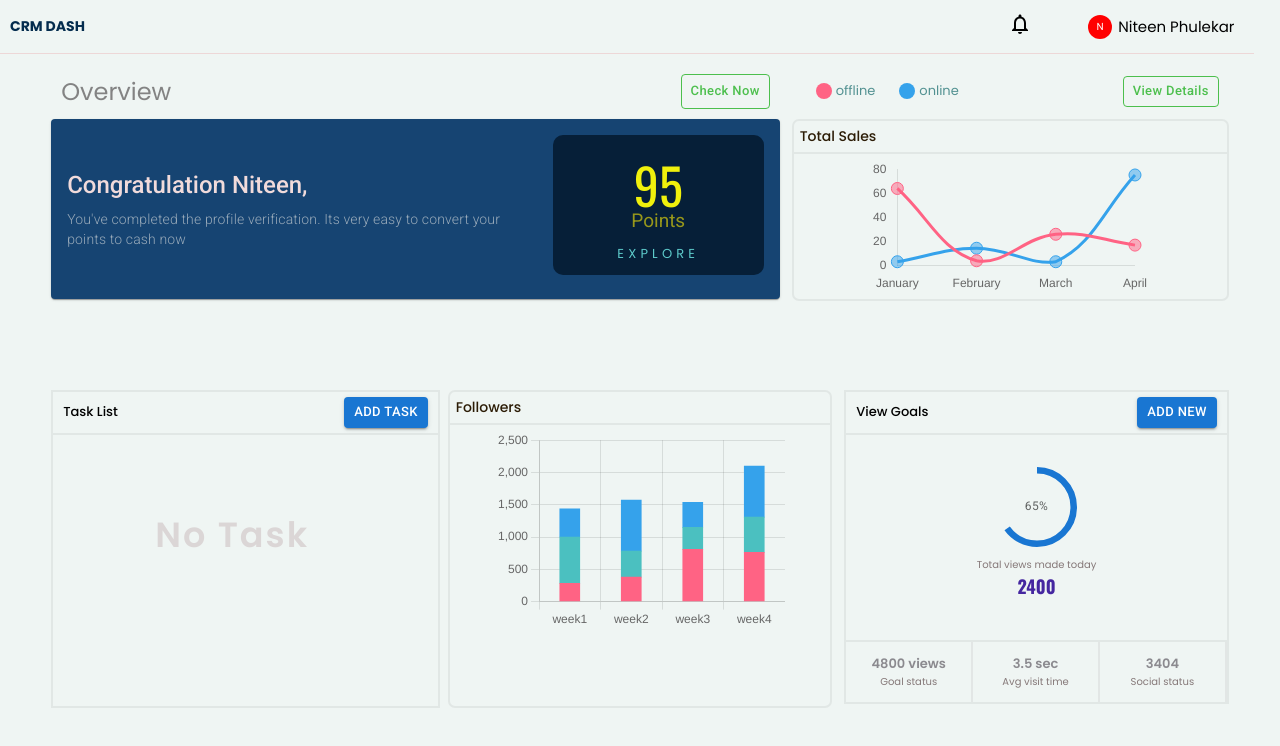
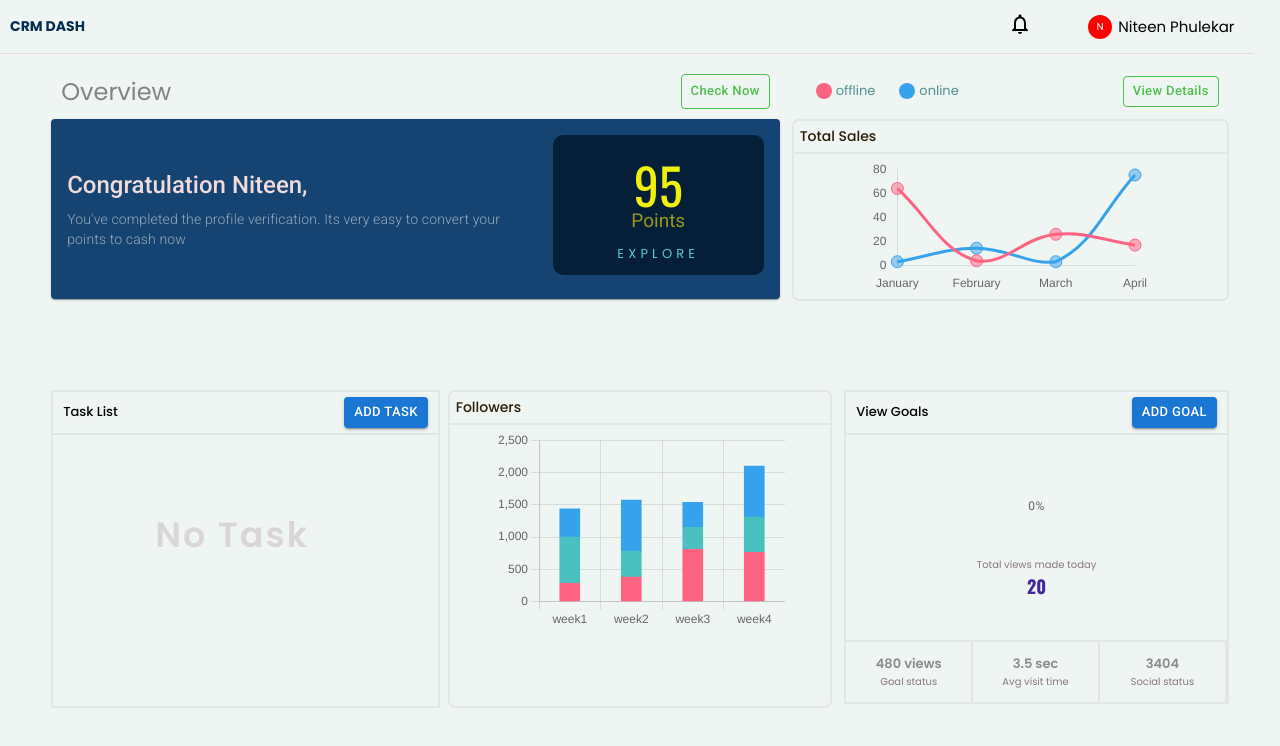
Before and after one commit to nitin343/React_Dashboard, a React (Create React App) app: page / in a window 1280 px wide. Shown: the top 746 px of the page. Built offline with nearby package versions, Linux system fonts and the light colour scheme.

Commit message:
added goal_update

```diff
--- /dev/null
+++ b/src/action/NewGoal.js
@@ -0,0 +1,14 @@
+export const AddGoal= (goals) => (dispatch,getState) => {
+    console.log(goals,'goal' , getState,'state', dispatch,'dispatch');
+
+    const {
+        Goal: {goal},
+      } = getState();
+
+      let percentage = (20/goals)*100;
+
+      dispatch({
+        type: "ADD_GOAL",
+        payload: {goals,percentage},
+      })
+}
--- a/src/action/TodoAction.js
+++ b/src/action/TodoAction.js
@@ -8,7 +8,7 @@ export const AddTodoAction = (todo) => (dispatch,getState) => {
   if(!hasTodo && todo !== ''){
     dispatch({
         type: "ADD_TODO",
-        payload:[{id:todo,todo} , ...todos],
+        payload:[{id:todo.todo} , ...todos],
     })
   }
 }
--- /dev/null
+++ b/src/reducers/AddGoalReducers.js
@@ -0,0 +1,9 @@
+export const GoalReducer = (state = {goal: '', percentage:''} , action) => {
+
+    switch(action.type){
+       case "ADD_GOAL":
+           return{ goal: action.payload.goals, percentage: action.payload.percentage};
+       default:
+           return state;
+    }
+   };
--- a/src/reducers/TodoReducers.js
+++ b/src/reducers/TodoReducers.js
@@ -4,7 +4,7 @@ export const TodoReducer = (state = {todos: []} , action) => {
     case "ADD_TODO":
         return{ todos: action.payload};
     case "REMOVE_TODO":
-        return{ todos:action.payload }
+        return{ todos:action.payload };
     default:
         return state;
  }
--- a/src/store/store.js
+++ b/src/store/store.js
@@ -2,9 +2,11 @@ import {createStore , combineReducers , applyMiddleware} from 'redux';
 import thunk from 'redux-thunk';
 import  {composeWithDevTools} from 'redux-devtools-extension'
 import { TodoReducer } from '../reducers/TodoReducers';
+import { GoalReducer } from '../reducers/AddGoalReducers';
 
 const reducer = combineReducers({
    Todo: TodoReducer,
+   Goal: GoalReducer,
 })
 
 
--- a/src/view/dashboard/Task/Task.component.js
+++ b/src/view/dashboard/Task/Task.component.js
@@ -1,7 +1,6 @@
 import React from 'react';
 import './Task.scss';
 
-import ModeEditOutlineOutlinedIcon from '@mui/icons-material/ModeEditOutlineOutlined';
 import FormDialog from './TaskDialogBox/TaskDialogBox';
 
 import { useDispatch , useSelector } from 'react-redux';
@@ -13,7 +12,7 @@ import DialogActions from '@mui/material/DialogActions';
 import DialogContent from '@mui/material/DialogContent';
 import DialogContentText from '@mui/material/DialogContentText';
 import DialogTitle from '@mui/material/DialogTitle';
-import {Button , Chip ,Avatar} from '@mui/material';
+import {Button ,Avatar} from '@mui/material';
 import AccessTimeIcon from '@mui/icons-material/AccessTime';
 import DeleteIcon from '@mui/icons-material/Delete';
 
@@ -97,7 +96,6 @@ function Task(props) {
         <div className='main_task_container'>
            <div className='main_task_container_header'>
             <span className='main_task_header_text'>Task List</span>
-            {/* <Button variant="contained" onClick={handleClickOpen} size="small">Add New</Button> */}
             <FormDialog />
            </div>
            <div className='main_task_card_parent'>
--- /dev/null
+++ b/src/view/dashboard/TotalView/AddGoalStatus.js
@@ -0,0 +1,62 @@
+import * as React from 'react';
+import Button from '@mui/material/Button';
+import TextField from '@mui/material/TextField';
+import Dialog from '@mui/material/Dialog';
+import DialogActions from '@mui/material/DialogActions';
+import DialogContent from '@mui/material/DialogContent';
+import DialogContentText from '@mui/material/DialogContentText';
+import DialogTitle from '@mui/material/DialogTitle';
+import { useDispatch } from 'react-redux';
+import { AddGoal } from '../../../action/NewGoal';
+
+export default function AddGoalStatus() {
+  const [open, setOpen] = React.useState(false);
+
+  const handleClickOpen = () => {
+    setOpen(true);
+  };
+
+  const handleClose = () => {
+    setOpen(false);
+  };
+
+  const [addGoal , setAddGoal] = React.useState('')
+
+  const dispatch = useDispatch();
+  const onSubmit = (e) => {
+    console.log('hit');
+    e.preventDefault();
+    dispatch(AddGoal(addGoal))
+    setOpen(false)
+
+  };
+
+  return (
+    <div >
+      <Button variant="contained" size="small"  onClick={handleClickOpen}>
+        Add Goal
+      </Button>
+      <Dialog open={open} onClose={handleClose}>
+        <DialogTitle>Goal Status</DialogTitle>
+        <DialogContent>
+          <DialogContentText>
+          Add a new goal status
+          </DialogContentText>
+          <TextField
+            autoFocus
+            margin="dense"
+            label="Goal Status"
+            type="text"
+            fullWidth
+            variant="standard"
+            onChange={(e) => setAddGoal(e.target.value)}
+          />
+        </DialogContent>
+        <DialogActions>
+          <Button onClick={handleClose}>Cancel</Button>
+          <Button type='submit' onClick={onSubmit}>Add</Button>
+        </DialogActions>
+      </Dialog>
+    </div>
+  );
+}
--- a/src/view/dashboard/TotalView/TotalView.component.js
+++ b/src/view/dashboard/TotalView/TotalView.component.js
@@ -1,10 +1,11 @@
 import React from 'react';
 import './TotalView.scss';
-import Button from '@mui/material/Button';
 import PropTypes from 'prop-types';
 import CircularProgress from '@mui/material/CircularProgress';
 import Typography from '@mui/material/Typography';
 import Box from '@mui/material/Box';
+import AddGoalStatus from './AddGoalStatus';
+import { useSelector } from 'react-redux';
 
 
 function CircularProgressWithLabel(props) {
@@ -37,10 +38,14 @@ function CircularProgressWithLabel(props) {
 
 
 
-
 function TotalView(props) {
 
         const [progress, setProgress] = React.useState(0);
+        const totalView = 20;
+        const Goal = useSelector((state) => state.Goal);
+        const { goal } = Goal;
+        const {percentage} = Goal;
+
 
         React.useEffect(() => {
           const timer = setInterval(() => {
@@ -54,27 +59,28 @@ function TotalView(props) {
           };
         }, []);
 
-
     return (
-        <div className='main_view_container'>
+      <div className='main_view_container'>
             <div className='main_view_header1'>
                 <div className='main_view_goal'>View Goals</div>
-                <Button variant="contained" size="small">Add New</Button>
+
+                <AddGoalStatus />
             </div>
+
             <div className='main_totalView_progress'>
                <div>
                 <div className='main_totalView_labeled_progress'>
-                <CircularProgressWithLabel className="totalView_CircularProgressWithLabel" variant="determinate" value={65}/>
+                <CircularProgressWithLabel className="totalView_CircularProgressWithLabel" variant="determinate" value={percentage}/>
                 </div>
                 <div className='main_totalView_text'>
                     <span className='main_totalView_view_made_today'>Total views made today</span>
-                    <span className='main_totalView_2400'>2400</span>
+                    <span className='main_totalView_2400'>{totalView}</span>
                 </div>
                </div>
             </div>
             <div className='main_totalView_footer'>
                 <span className='main_totalView_footer_goalStatus'>
-                    <span className='main_totalView_footer_text'>4800 views</span>
+                    <span className='main_totalView_footer_text'>{goal ? goal : 480 } views</span>
                     <span className='main_totalView_footer_Status'>Goal status</span>
                 </span>
                 <span className='main_totalView_footer_goalStatus'>
```
Also changed, not shown: src/view/dashboard/Task/TaskDialogBox/TaskDialogBox.js (+1 -10 lines).
